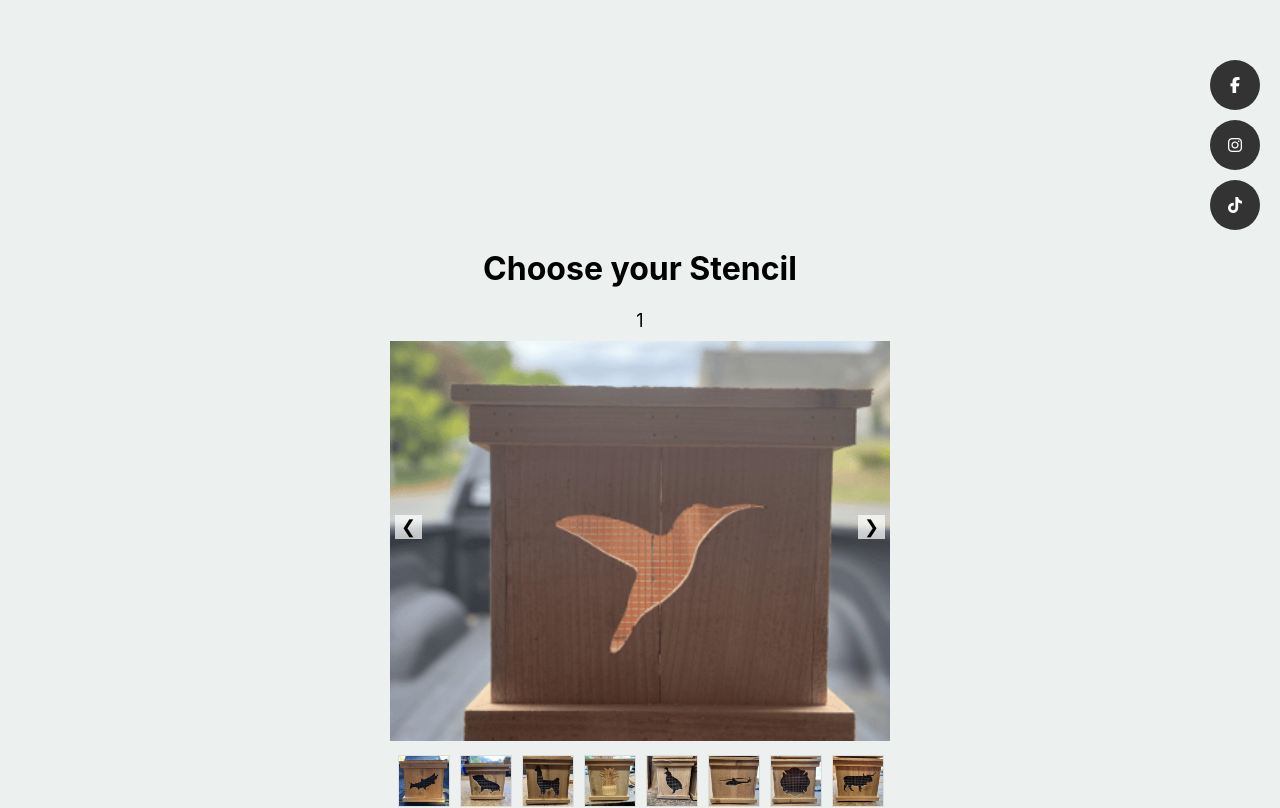
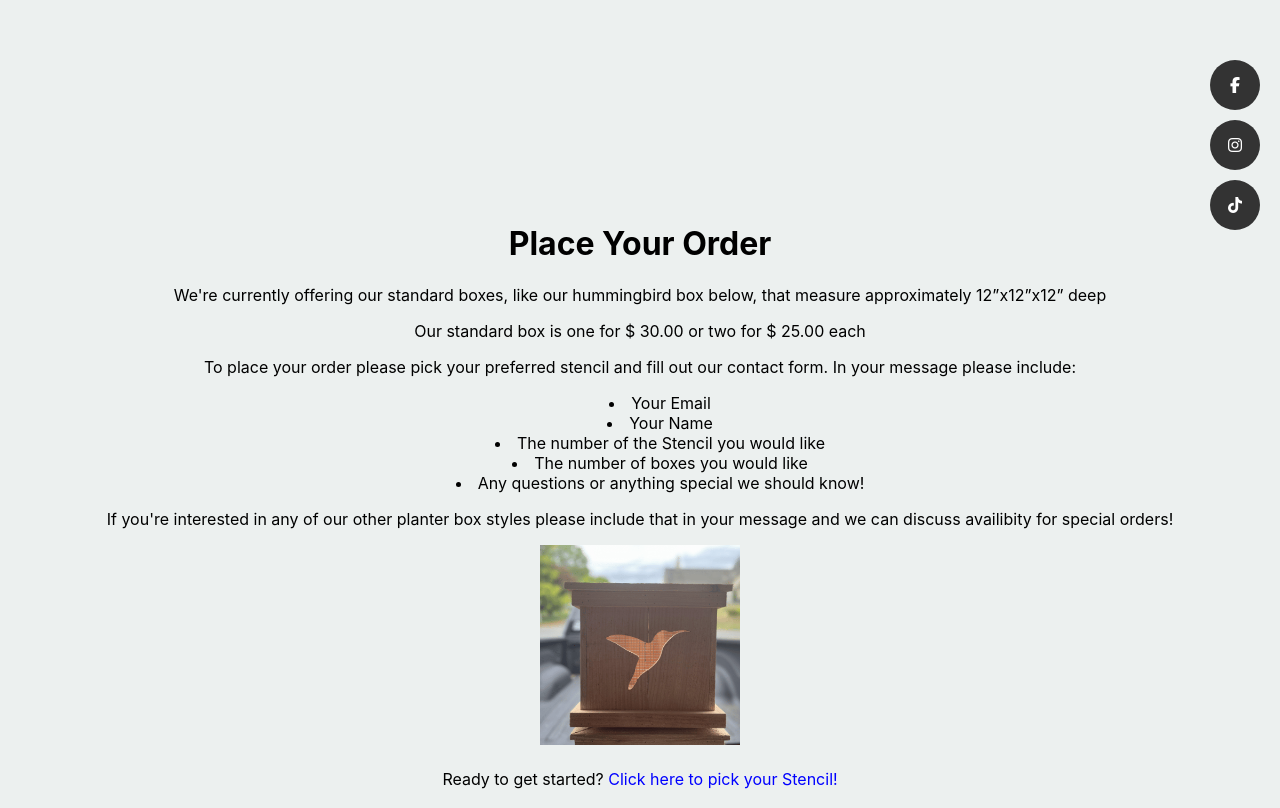
Before and after one commit to Shelcisco/Chucks-Planter-Boxes-, a React (Create React App) app: page / in a window 1280 px wide. Shown: the part 540-1348 px from the top of the page. Built offline with nearby package versions, Linux system fonts and the light colour scheme.

Commit message:
ADD Initial code for place order page

```diff
--- a/src/App.js
+++ b/src/App.js
@@ -8,6 +8,7 @@ import Contact from './components/Contact';
 import "./index.css";
 import "./App.css";
 import Social from './components/Social';
+import Place from './components/Place';
 
 
 function App() {
@@ -19,6 +20,7 @@ function App() {
           <Route path="/home" element={<Home />} />
           <Route path="/gallery" element={<Gallery />} />
           <Route path="/social" element={<Social />} />
+          <Route path="/place" element={<Place />} />
           <Route path="/contact" element={<Contact />} /> {/* Add this line for the gallery */}
         </Routes>
       </BrowserRouter>
--- a/src/components/Home.js
+++ b/src/components/Home.js
@@ -5,6 +5,7 @@ import Footer from "./Footer";
 import Gallery from './Gallery';
 import Contact from "./Contact";
 import Social from "./Social";
+import Place from "./Place";
 
 
 function Home() {
@@ -19,7 +20,9 @@ function Home() {
 {/* <Footer></Footer> */}
 </div>
 
-
+<div id="place" className="place">
+  <Place></Place>
+</div>
 
 <div id="gallery" className="gallery">
 
--- a/src/components/Nav.js
+++ b/src/components/Nav.js
@@ -7,8 +7,8 @@ function Navbar() {
       <ScrollLink to="home" smooth={true} duration={500}>
         Home
       </ScrollLink>
-      <ScrollLink to="gallery" smooth={true} duration={500}>
-        Stencils
+      <ScrollLink to="place" smooth={true} duration={500}>
+        Place Your Order
       </ScrollLink>
       <ScrollLink to="contact" smooth={true} duration={500}>
         Contact
--- /dev/null
+++ b/src/components/Place.js
@@ -0,0 +1,40 @@
+import React, { useEffect, useState } from "react";
+import { Link as ScrollLink } from "react-scroll";
+import Hum from "../assets/1.png"
+
+export default function Place(){
+    return(
+<div className = "order">
+       <h1>Place Your Order</h1>
+       <div className="PO1">
+        <p>We're currently offering our standard boxes, like our hummingbird box below, that measure approximately 12”x12”x12” deep</p>
+        <p>Our standard box is one for $ 30.00 or two for $ 25.00 each</p>
+        <p>To place your order please pick your preferred stencil and fill out our contact form. In your message please include: </p>
+        <div className="PO2">
+        <ul style={{ textAlign: "center", listStylePosition: "inside" }}>
+        <li>Your Email</li>
+        <li>Your Name</li>
+        <li>The number of the Stencil you would like</li>
+        <li>The number of boxes you would like</li>
+        <li> Any questions or anything special we should know!</li>
+        </ul>
+        </div>
+
+
+
+        <p>If you're interested in any of our other planter box styles please include that in your message and we can discuss availibity for special orders! </p>
+       </div>
+<div className="bird">
+<img src={Hum} width={200} height={200} alt="Bird"></img>
+</div>
+<br></br>
+<div className="ready">Ready to get started? <ScrollLink to="gallery" smooth={true} duration={500} style={{ color: 'blue' }}>
+   Click here to pick your Stencil!
+</ScrollLink> </div>
+
+   </div>
+
+
+
+    )
+}
--- a/src/index.css
+++ b/src/index.css
@@ -16,7 +16,13 @@ body {
 }
 
 .Announce {
-  padding-top: 100px; /* Adjust this value as needed */
+  padding-top: 50px; /* Adjust this value as needed */
+  padding-bottom: 100px;
+}
+
+
+.place {
+  padding-top: 75px; /* Adjust this value as needed */
   padding-bottom: 100px;
 }
 
@@ -106,16 +112,12 @@ code {
   padding-top: 5%;
 }
 
-/* FOOTER */
+/*PLACE YOUR ORDER SECTION*/
 
-.footer {
+.PO2 {
+  justify-content: center;
   text-align: center;
-  position:fixed;
-  left:0;
-  bottom:0;
-  width: 100%;
 }
-
 
 
 /* SLIDESHOW */
@@ -227,6 +229,9 @@ code {
 .arrow.right {
   display: block;
 }
+
+
+
 
 /*CONTACT FORM */
 
```
